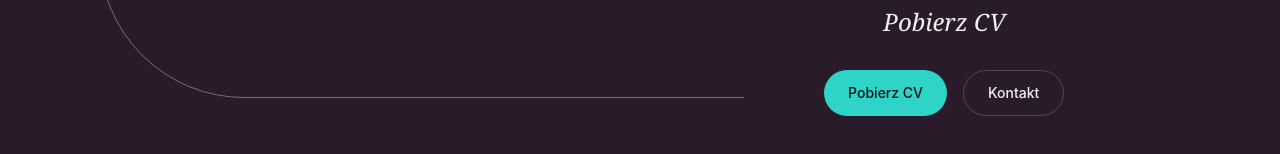
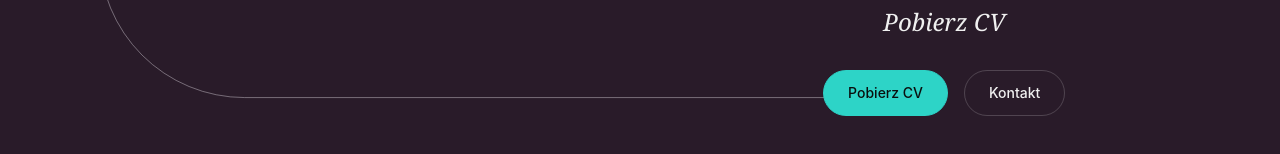
Before and after one commit to KonKogutAgnieszka/akk, a Next.js app: page /about in a window 1280 px wide. Shown: the part 1374-1528 px from the top of the page. Built offline with nearby package versions, Linux system fonts and the light colour scheme; no server answers.

Commit message:
fix: adjust snake path start and end points, add Button animation

```diff
--- a/src/app/globals.css
+++ b/src/app/globals.css
@@ -288,6 +288,25 @@
     }
   }
 
+  @keyframes fill-lr {
+    from { background-size: 0% 100%; }
+    to { background-size: 100% 100%; }
+  }
+
+  .btn-fill-lr {
+    background-image: linear-gradient(to right, var(--color-accent), var(--color-accent));
+    background-repeat: no-repeat;
+    background-position: left center;
+    background-size: 0% 100%;
+    color: var(--color-text);
+    border: 1.5px solid var(--color-accent);
+  }
+
+  .btn-fill-lr.is-filled {
+    animation: fill-lr 1s cubic-bezier(0.4, 0, 0.2, 1) forwards;
+    color: #0a0f0e;
+  }
+
   .animate-fade-in-up {
     animation: fade-in-up 0.6s ease forwards;
   }
--- a/src/components/About/AboutSection.tsx
+++ b/src/components/About/AboutSection.tsx
@@ -1,5 +1,6 @@
 'use client';
 
+import { useEffect, useRef } from 'react';
 import { useTranslations } from 'next-intl';
 import SnakePath from './SnakePath';
 import Technology from '@/components/ui/Technology';
@@ -11,6 +12,25 @@ export default function AboutSection() {
   const ref2 = useFadeInUp<HTMLDivElement>(150);
   const ref3 = useFadeInUp<HTMLDivElement>(300);
   const ref4 = useFadeInUp<HTMLDivElement>(450);
+
+  const btnRef = useRef<HTMLAnchorElement>(null);
+
+  useEffect(() => {
+    const btn = btnRef.current;
+    if (!btn) return;
+
+    function onScroll() {
+      const scrolledToBottom =
+        window.innerHeight + window.scrollY >= document.body.scrollHeight - 50;
+      if (scrolledToBottom) {
+        btn!.classList.add('is-filled');
+        window.removeEventListener('scroll', onScroll);
+      }
+    }
+
+    window.addEventListener('scroll', onScroll, { passive: true });
+    return () => window.removeEventListener('scroll', onScroll);
+  }, []);
 
   const specializations = t.raw('specializations') as {
     number: string;
@@ -105,7 +125,7 @@ export default function AboutSection() {
           </p>
           <p className="font-display italic text-2xl">{t('ctaDownload')}</p>
           <div className="flex gap-4 mt-2">
-            <a href="/cv.pdf" className="btn btn-primary">
+            <a ref={btnRef} href="/cv.pdf" className="btn btn-fill-lr">
               {t('ctaDownload')}
             </a>
             <a href="/contact" className="btn btn-ghost">
--- a/src/components/About/SnakePath.tsx
+++ b/src/components/About/SnakePath.tsx
@@ -45,7 +45,7 @@ export default function SnakePath() {
     >
       <path
         ref={pathRef}
-        d="M294.813 1.4H974 A160 160 0 0 1 974 321.4 H102 A160 160 0 0 0 102 641.4 H974 A160 160 0 0 1 974 961.4 H102 A160 160 0 0 0 102 1281.4 H652.12"
+        d="M294.813 1.4H974 A160 160 0 0 1 974 321.4 H102 A160 160 0 0 0 102 641.4 H974 A160 160 0 0 1 974 961.4 H102 A160 160 0 0 0 102 1281.4 H752.12"
         stroke="#D3CDD5"
         strokeOpacity="0.5"
         strokeWidth="1"
```
